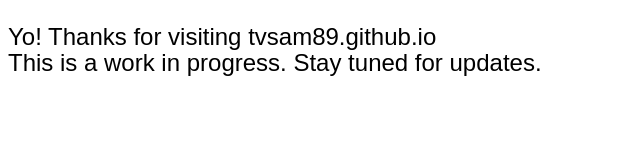
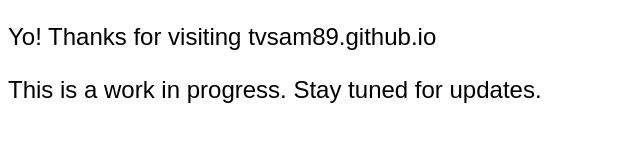
Before and after one commit to tv5am/tvsam89.github.io, a plain HTML site: page index.html in a window 1280 px wide. Shown: the whole page, without its empty margins (0-640 px from the left). Drawn offline with Linux system fonts and the light colour scheme.

Commit message:
Update index.html

```diff
--- a/index.html
+++ b/index.html
@@ -7,7 +7,7 @@
 </head>
 <body>
 	<p style="font-family: Papyrus, fantasy;font-size: 24px;font-style: normal;	font-variant: normal;font-weight: 500;line-height: 26.3999996185303px;">
-		Yo! Thanks for visiting tvsam89.github.io <br />
+		Yo! Thanks for visiting tvsam89.github.io <br /><br />
 		This is a work in progress. Stay tuned for updates.
 
 	</p>
```
